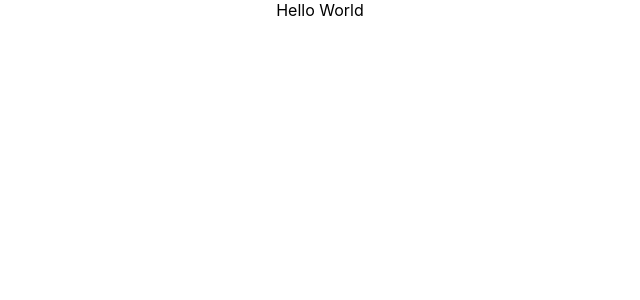
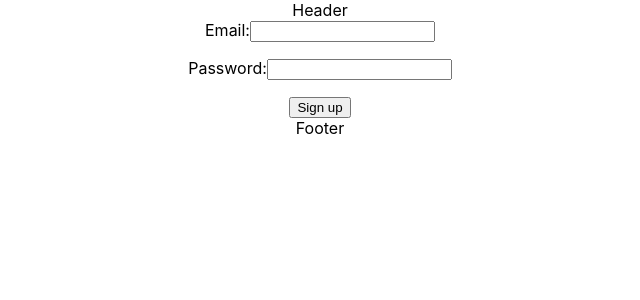
Before and after one commit to SivaMurugan17/personal-blog, a React (Create React App) app in the folder frontend/: page /signup in a window 1280 px wide. Shown: the top 300 px of the page, without its empty margins (320-960 px from the left). Built offline with nearby package versions, Linux system fonts and the light colour scheme.

Commit message:
Added login and signup page

```diff
--- a/frontend/package.json
+++ b/frontend/package.json
@@ -3,6 +3,7 @@
   "version": "0.1.0",
   "private": true,
   "dependencies": {
+    "@hookform/resolvers": "^3.3.2",
     "@testing-library/jest-dom": "^5.17.0",
     "@testing-library/react": "^13.4.0",
     "@testing-library/user-event": "^13.5.0",
@@ -12,9 +13,12 @@
     "@types/react-dom": "^18.2.18",
     "react": "^18.2.0",
     "react-dom": "^18.2.0",
+    "react-hook-form": "^7.49.2",
+    "react-router-dom": "^6.21.1",
     "react-scripts": "5.0.1",
     "typescript": "^4.9.5",
-    "web-vitals": "^2.1.4"
+    "web-vitals": "^2.1.4",
+    "yup": "^1.3.3"
   },
   "scripts": {
     "start": "react-scripts start",
--- a/frontend/src/App.tsx
+++ b/frontend/src/App.tsx
@@ -1,11 +1,23 @@
-import React from 'react';
-import logo from './logo.svg';
 import './App.css';
+import Header from './components/Header';
+import Footer from './components/Footer';
+import {BrowserRouter,Routes,Route} from 'react-router-dom';
+import Home from './pages/Home';
+import Login from './pages/Login';
+import Signup from './pages/Signup';
 
 function App() {
   return (
     <div className="App">
-      Hello World
+      <Header/>
+      <BrowserRouter>
+        <Routes>
+          <Route path='/' element={<Home/>}/>
+          <Route path='/login' element={<Login/>}/>
+          <Route path='/signup' element={<Signup/>}/>
+        </Routes>
+      </BrowserRouter>
+      <Footer/>
     </div>
   );
 }
--- /dev/null
+++ b/frontend/src/components/Footer.tsx
@@ -0,0 +1,9 @@
+import React from 'react'
+
+const Footer = () => {
+  return (
+    <div>Footer</div>
+  )
+}
+
+export default Footer
--- /dev/null
+++ b/frontend/src/components/Header.tsx
@@ -0,0 +1,9 @@
+import React from 'react'
+
+const Header = () => {
+  return (
+    <div>Header</div>
+  )
+}
+
+export default Header
--- /dev/null
+++ b/frontend/src/constants/types.ts
@@ -0,0 +1,9 @@
+export type signupPayload = {
+    email : string,
+    password : string
+}
+
+export type loginPayload = {
+    email : string,
+    password : string
+}
--- /dev/null
+++ b/frontend/src/pages/Home.tsx
@@ -0,0 +1,9 @@
+import React from 'react'
+
+const Home = () => {
+  return (
+    <div>Home</div>
+  )
+}
+
+export default Home
--- /dev/null
+++ b/frontend/src/pages/Login.tsx
@@ -0,0 +1,36 @@
+import { useForm } from 'react-hook-form'
+import { loginPayload } from '../constants/types';
+import { object, string } from 'yup';
+import { yupResolver } from '@hookform/resolvers/yup';
+
+const Login = () => {
+
+  const loginPayloadSchema = object({
+    email : string().email().required(),
+    password : string().min(4).max(10).required()
+  })
+
+  const {register,handleSubmit,formState:{errors}} = useForm<loginPayload>({
+    resolver : yupResolver(loginPayloadSchema)
+  });
+
+  const onSubmit = (data : loginPayload)=>{
+    console.log(data)
+  }
+
+  return (
+    <div>
+      <form onSubmit={handleSubmit(onSubmit)}>
+        <label>Email:</label>
+        <input type='text' {...register('email')}/>
+        <p>{errors.email?.message}</p>
+        <label>Password:</label>
+        <input type='password' {...register('password')}/>
+        <p>{errors.password?.message}</p>
+        <button>Login</button>
+      </form>
+    </div>
+  )
+}
+
+export default Login
--- /dev/null
+++ b/frontend/src/pages/Signup.tsx
@@ -0,0 +1,36 @@
+import { useForm } from 'react-hook-form';
+import { signupPayload } from '../constants/types';
+import { object, string } from 'yup';
+import { yupResolver } from '@hookform/resolvers/yup';
+
+const Signup = () => {
+
+  const signupPayloadSchema = object({
+    email : string().email().required(),
+    password : string().min(4).max(10).required(),
+  })
+
+  const {register,handleSubmit,formState : {errors}} = useForm<signupPayload>({
+    resolver : yupResolver(signupPayloadSchema)
+  });
+
+  const onSubmit = (data : signupPayload)=>{
+    console.log(data);
+  }
+
+  return (
+    <div>
+      <form onSubmit={handleSubmit(onSubmit)}>
+        <label>Email:</label>
+        <input type='text' {...register('email')}/>
+        <p>{errors.email?.message}</p>
+        <label>Password:</label>
+        <input type='password' {...register('password')}/>
+        <p>{errors.password?.message}</p>
+        <button>Sign up</button>
+      </form>
+    </div>
+  )
+}
+
+export default Signup
```
Also changed, not shown: 1 other file (tests, documents, lock files or other folders).
